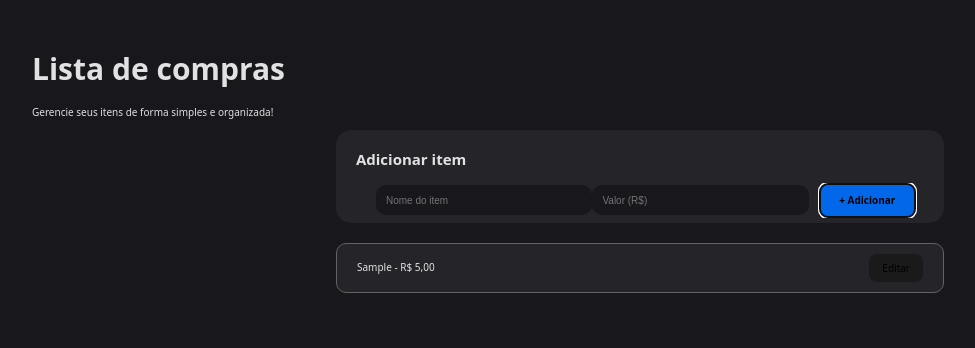
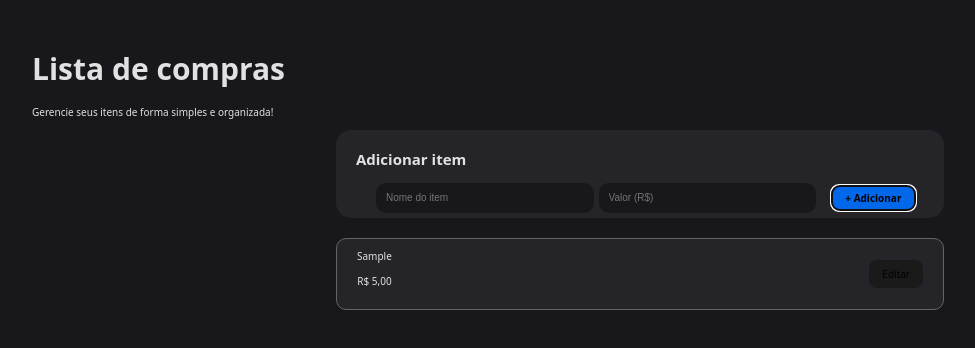
Before and after one commit to yohran1/listCompras, a React (Vite) app: page / in a window 1280 px wide. Both pictures are taken after typing "Sample", "5" into the empty fields and a click on the button "+ Adicionar". Shown: the top 348 px of the page, without its empty margins (0-975 px from the left). Built offline with nearby package versions, Linux system fonts and the light colour scheme.

Commit message:
Ajustes css

```diff
--- a/src/App.css
+++ b/src/App.css
@@ -47,6 +47,7 @@ section{
   border: none;
   background-color: #17171C;
   padding: 0 10px;
+  margin-right: 5px;
 }
 .view-items{
   overflow: hidden;
@@ -76,8 +77,6 @@ input[type=number] {
   overflow: hidden;
   display: flex;
   justify-content: space-between;
-  background-color: cadetblue;
-
 }
 .edit-mode input{
   width: 90%;
@@ -94,8 +93,8 @@ input[type=number] {
   justify-content: center;
   width: 210px;
   margin-left: 10px;
-  height: 35px;
   padding: 5px 15px;
+  padding: 5px;
   background-color:#0367E9 ;
   font-weight: bold;
   cursor: pointer;
@@ -127,7 +126,7 @@ h1{
   text-align: center;
 }
 .error img{
-  width: 25px;
+  width: 20px;
   margin-left: 10px;
   /* background-color: aquamarine; */
 }
@@ -159,6 +158,17 @@ h1{
   align-items: center;
   padding: 10px 20px;
 }
+.item-name{
+  margin: 0;
+  padding: 0;
+}
+.item-price{
+  margin: 0;
+  padding: 0;
+}
+.item-price p{
+  text-decoration: gray;
+}
 @media (max-width: 700px){
   section{
     width: 100%;
--- a/src/components/ListaCompras.jsx
+++ b/src/components/ListaCompras.jsx
@@ -63,7 +63,8 @@ function ListaCompras({items, formatCurrency, handleEditItem}) {
                         // modo visualização
                         <div className="view-mode">
                             <div className="view-items">
-                                {item.name} - {formatCurrency(item.price)}
+                                <div className="item-name">{item.name}</div>
+                                <div className="item-price"><p>{formatCurrency(item.price)}</p></div>
                             </div>
                             <div className="view-button">
                                 <button onClick={() => iniciarEditcao(id_item, item.name, item.price)} >Editar</button>
```
